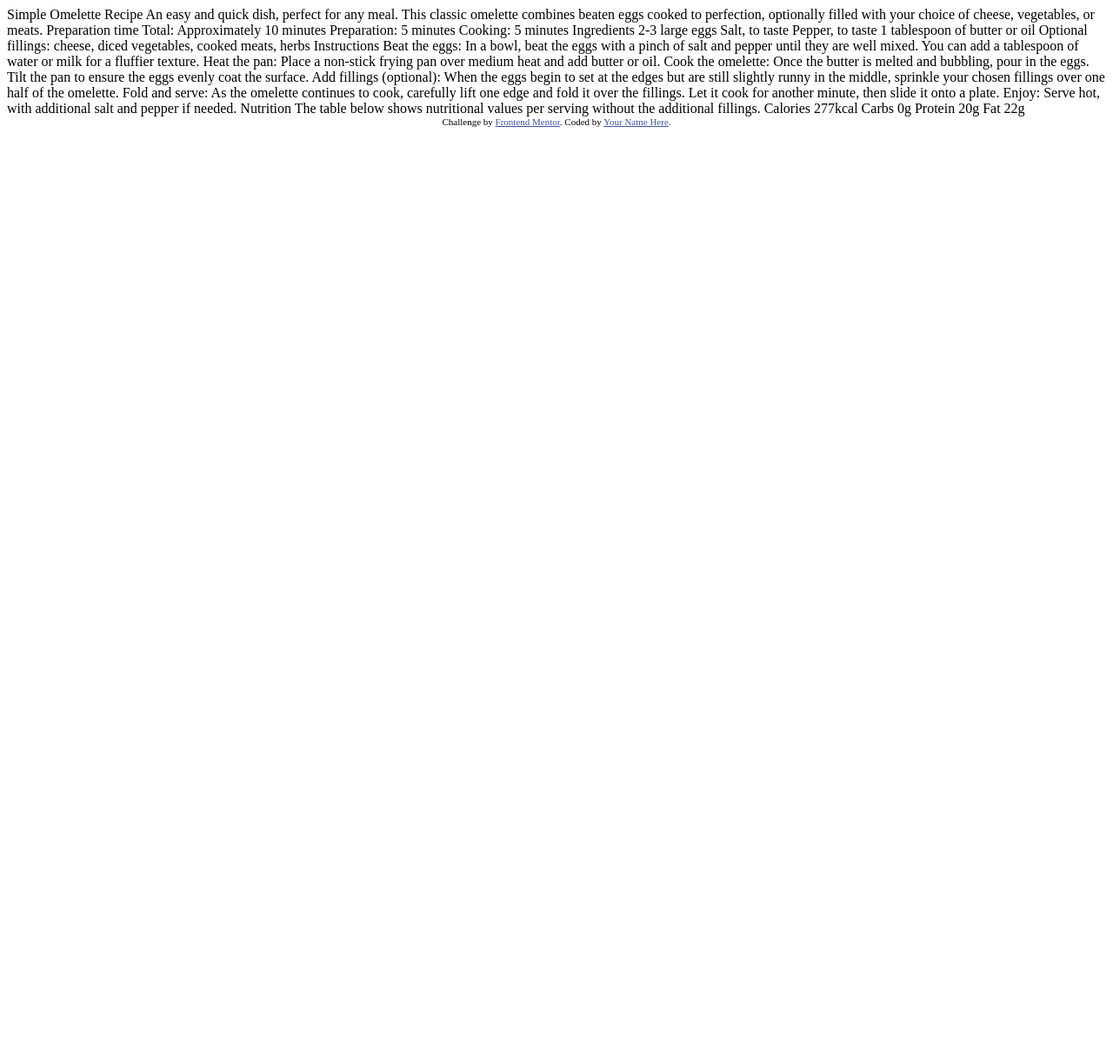
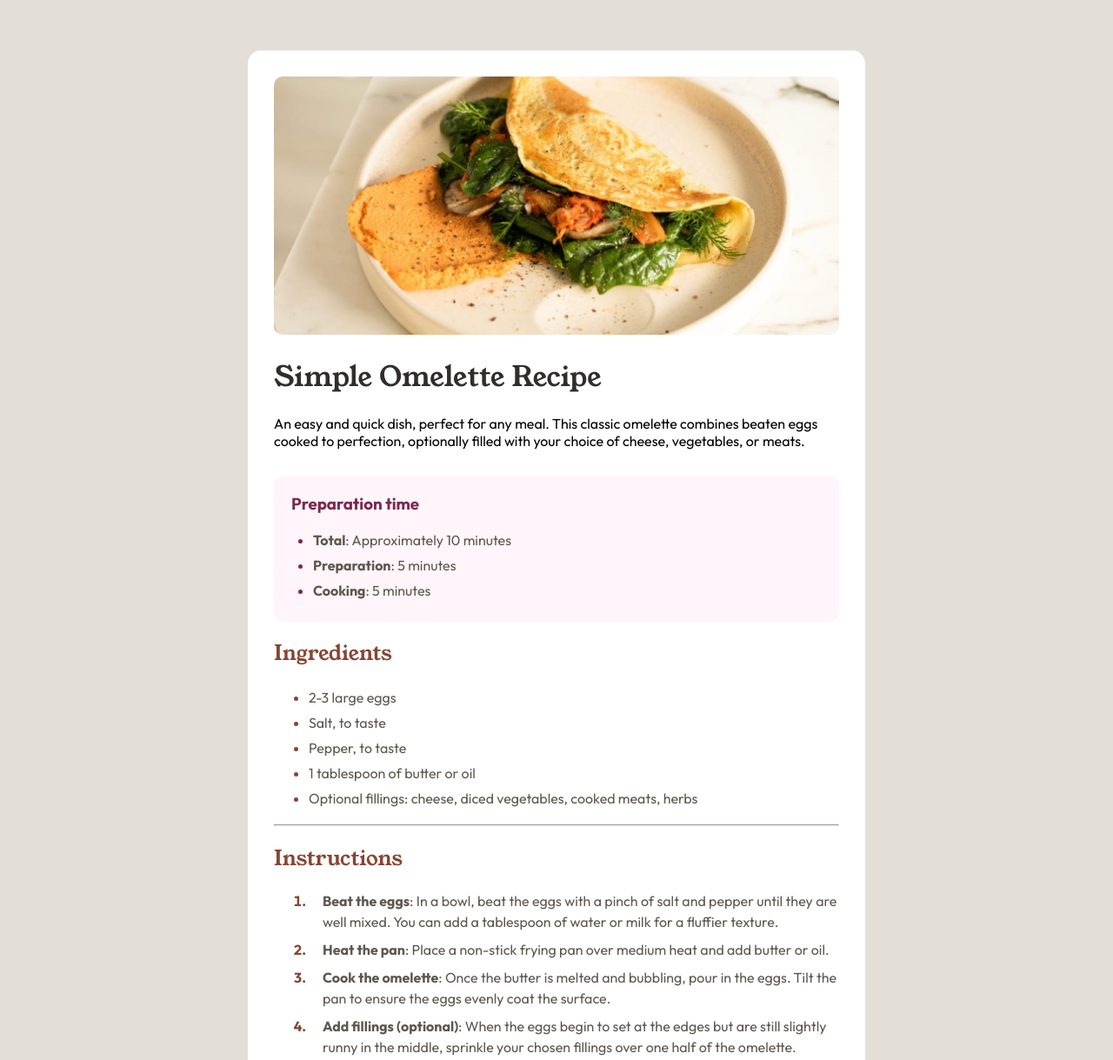
Before and after one commit to ykaurarshpreet/recipe-page, a plain HTML site: page index.html in a window 1280 px wide. Shown: the top 1219 px of the page at 87% size. Before the commit the page ends 800 px from the top, so only its background shows below. Drawn offline with Linux system fonts and the light colour scheme.

Commit message:
created css

```diff
--- a/index.html
+++ b/index.html
@@ -5,73 +5,116 @@
   <meta name="viewport" content="width=device-width, initial-scale=1.0"> <!-- displays site properly based on user's device -->
 
   <link rel="icon" type="image/png" sizes="32x32" href="./assets/images/favicon-32x32.png">
+  <link rel="stylesheet" href="style.css">
+  <link rel="preconnect" href="https://fonts.googleapis.com">
+  <link rel="preconnect" href="https://fonts.gstatic.com" crossorigin>
+  <link href="https://fonts.googleapis.com/css2?family=Outfit:wght@100..900&display=swap" rel="stylesheet">
 
+  <link rel="preconnect" href="https://fonts.googleapis.com">
+<link rel="preconnect" href="https://fonts.gstatic.com" crossorigin>
+<link href="https://fonts.googleapis.com/css2?family=Outfit:wght@100..900&family=Young+Serif&display=swap" rel="stylesheet">
   <title>Frontend Mentor | Recipe page</title>
+</head>
 
-  <!-- Feel free to remove these styles or customise in your own stylesheet 👍 -->
-  <style>
-    .attribution { font-size: 11px; text-align: center; }
-    .attribution a { color: hsl(228, 45%, 44%); }
-  </style>
-</head>
+
 <body>
 
-  Simple Omelette Recipe
+  <main>
 
-  An easy and quick dish, perfect for any meal. This classic omelette combines beaten eggs cooked
-  to perfection, optionally filled with your choice of cheese, vegetables, or meats.
+    <div class="container">
+      <img src="./assets/images/image-omelette.jpeg" alt="A folded omelette with veggies">
+  <h1>Simple Omelette Recipe</h1>
 
-  Preparation time
+  <p>An easy and quick dish, perfect for any meal. This classic omelette combines beaten eggs cooked
+  to perfection, optionally filled with your choice of cheese, vegetables, or meats.</p>
 
-  Total: Approximately 10 minutes
-  Preparation: 5 minutes
-  Cooking: 5 minutes
+  <div class="prep-container">
+  <h3>Preparation time</h3>
 
-  Ingredients
+  <ul>
+   <li><b>Total</b>: Approximately 10 minutes</li>
+   <li><b>Preparation</b>: 5 minutes</li>
+   <li><b>Cooking</b>: 5 minutes</li>
+  </ul>
+</div>
 
-  2-3 large eggs
-  Salt, to taste
-  Pepper, to taste
-  1 tablespoon of butter or oil
-  Optional fillings: cheese, diced vegetables, cooked meats, herbs
+  <h2>Ingredients</h2>
 
-  Instructions
+<ul>
+  <li>2-3 large eggs</li>
+  <li>Salt, to taste</li>
+  <li>Pepper, to taste</li>
+  <li>1 tablespoon of butter or oil</li>
+  <li>Optional fillings: cheese, diced vegetables, cooked meats, herbs</li>
+</ul>
 
-  Beat the eggs: In a bowl, beat the eggs with a pinch of salt and pepper until they are well mixed.
-  You can add a tablespoon of water or milk for a fluffier texture.
+<hr>
 
-  Heat the pan: Place a non-stick frying pan over medium heat and add butter or oil.
+  <h2>Instructions</h2>
 
-  Cook the omelette: Once the butter is melted and bubbling, pour in the eggs. Tilt the pan to ensure
-  the eggs evenly coat the surface.
+  <ol>
+    <li><b>Beat the eggs</b>: In a bowl, beat the eggs with a pinch of salt and pepper until they are well mixed.
+  You can add a tablespoon of water or milk for a fluffier texture.</li>
+  <br>
+    <li><b>Heat the pan</b>: Place a non-stick frying pan over medium heat and add butter or oil.</li>
+    <br>
+    <li><b>Cook the omelette</b>: Once the butter is melted and bubbling, pour in the eggs. Tilt the pan to ensure
+  the eggs evenly coat the surface.</li>
+  <br>
+    <li><b>Add fillings (optional)</b>: When the eggs begin to set at the edges but are still slightly runny in the
+  middle, sprinkle your chosen fillings over one half of the omelette.</li>
+  <br>
+    <li><b>Fold and serve</b>: As the omelette continues to cook, carefully lift one edge and fold it over the
+  fillings. Let it cook for another minute, then slide it onto a plate.</li>
+  <br>
+    <li><b>Enjoy</b>: Serve hot, with additional salt and pepper if needed.</li>
+</ol>
 
-  Add fillings (optional): When the eggs begin to set at the edges but are still slightly runny in the
-  middle, sprinkle your chosen fillings over one half of the omelette.
+<hr>
 
-  Fold and serve: As the omelette continues to cook, carefully lift one edge and fold it over the
-  fillings. Let it cook for another minute, then slide it onto a plate.
+  <h2>Nutrition</h2>
+    <p>The table below shows nutritional values per serving without the additional fillings.</p>
 
-  Enjoy: Serve hot, with additional salt and pepper if needed.
+<table>
+  <tr>
+  <th>Calories</th>
+  <th>
+    <b>277kcal</b>
+  </th>
+  </tr>
 
-  Nutrition
 
-  The table below shows nutritional values per serving without the additional fillings.
 
-  Calories
-  277kcal
+  <tr>
+ <th>Carbs</th>
+  <th>
+    <b>0g</b>
+  </th>
+  </tr>
 
-  Carbs
-  0g
+<tr>
+ <th>Protein</th>
+ <th>
+  <b>20g</b>
+</th>
+</tr>
 
-  Protein
-  20g
+<tr>
+  <th>Fat</th>
+  <th>
+    <b>22g</b>
+  </th>
+  </tr>
+</table>
 
-  Fat
-  22g
 
-  <div class="attribution">
+
+</div>
+<div class="attribution">
     Challenge by <a href="https://www.frontendmentor.io?ref=challenge" target="_blank">Frontend Mentor</a>.
-    Coded by <a href="#">Your Name Here</a>.
+    Coded by <a href="#">Arshpreet Kaur</a>.
   </div>
+</main>
+
 </body>
 </html>
--- a/style.css
+++ b/style.css
@@ -0,0 +1,107 @@
+
+
+main{
+    display: flex;
+    height: 100vh;
+    align-items: center;
+    flex-direction: column;
+}
+
+body{
+    background-color: hsl(30, 18%, 87%);
+    padding: 50px;
+}
+
+.container{
+    height: auto;
+    width: 650px;
+    margin: auto;
+    padding: 30px;
+    border-radius: 15px;
+    background-color: white ;
+
+
+    img{
+        height: auto;
+        width: 650px;
+        border-radius: 10px;
+
+    }
+
+    h2{
+        font-family: Young Serif;
+        font-weight: 400;
+        color: hsl(14, 45%, 36%);
+    }
+
+    h1{
+        font-family: "Young Serif";
+        font-weight: 400;
+        color: hsl(24, 5%, 18%);
+    }
+
+    p{
+        font-family: 'Outfit';
+        font-size: 16px;
+        font-weight: 400;
+        margin-bottom: 30px;
+    }
+}
+
+
+.prep-container{
+    background-color: hsl(330, 100%, 98%);
+    border-radius: 10px;
+    padding: 5px;
+
+    h3{
+        color: hsl(332, 51%, 32%);
+        font-family: "Outfit";
+        font-weight: 700;
+        margin: 15px;
+    }
+
+    li::marker{
+        color:  hsl(332, 51%, 32%);
+    }
+}
+
+ul{
+    font-family: Outfit;
+    font-size: 16px;
+    font-weight: 400;
+    line-height: 1.8;
+    color: hsl(30, 10%, 34%);
+}
+
+li{
+    font-family: 'Outfit';
+    font-weight: 400;
+    font-size: 16px;
+
+
+}
+
+ li::marker{
+        color:hsl(14, 45%, 36%);
+    }
+
+ol > li::marker{
+    font-weight: bold;
+}
+
+ol li{
+      padding-left: 1rem;
+      line-height: 1.5
+        }
+
+ol{
+    line-height: 0.5;
+    color: hsl(30, 10%, 34%);
+}
+
+
+
+.attribution{
+    margin-top: 20px;
+}
```
